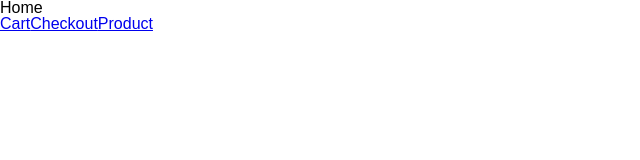
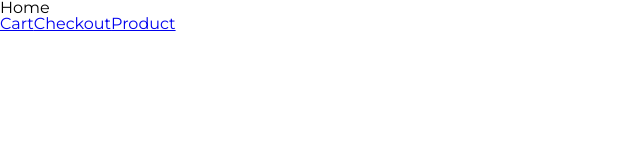
Before and after one commit to macielvini/dulcestore-front, a React (Create React App) app: page / in a window 1280 px wide. Shown: the top 160 px of the page, without its empty margins (0-640 px from the left). Built offline with nearby package versions, Linux system fonts and the light colour scheme.

Commit message:
feat: import font

```diff
--- a/public/index.html
+++ b/public/index.html
@@ -4,7 +4,9 @@
 <head>
   <meta charset="utf-8" />
   <meta name="viewport" content="width=device-width, initial-scale=1" />
-
+  <link rel="preconnect" href="https://fonts.googleapis.com">
+  <link rel="preconnect" href="https://fonts.gstatic.com" crossorigin>
+  <link href="https://fonts.googleapis.com/css2?family=Montserrat:wght@400;700&display=swap" rel="stylesheet">
   <title>Dulce Store</title>
 </head>
 
--- a/src/assets/css/userStyles.js
+++ b/src/assets/css/userStyles.js
@@ -3,7 +3,7 @@
 const UserStyles = createGlobalStyle`
   :root {
     box-sizing: content-box;
-    font-family: sans-serif;
+    font-family: 'Montserrat', sans-serif;
   }
 `;
 
```
